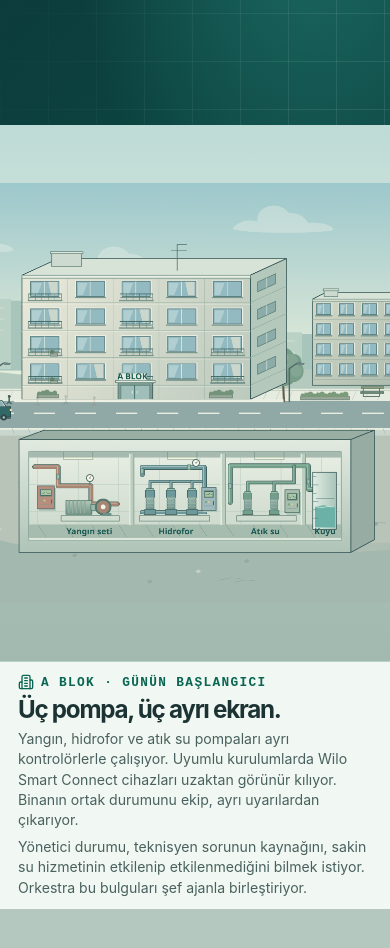
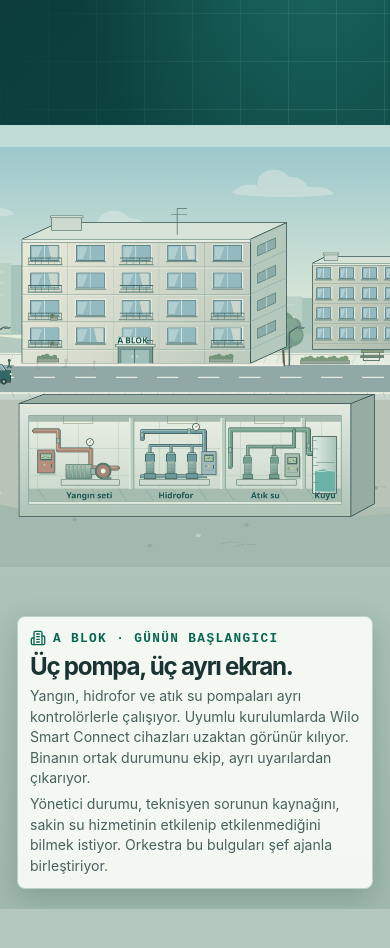
Before and after one commit to ysude/orkestra, a React (Vite) app: page / in a window 390 px wide. Shown: the part 720-1668 px from the top of the page. Built offline with nearby package versions, Linux system fonts and the light colour scheme.

Commit message:
Restore floating story cards with wider framing

```diff
--- a/src/Film.tsx
+++ b/src/Film.tsx
@@ -10,7 +10,7 @@ type Event = typeof scenarios[number]
 const icons = { fire: Flame, pressure: Gauge, drainage: Waves }
 const clamp = (value: number) => Math.max(0, Math.min(1, value))
 const ease = (value: number) => value * value * (3 - 2 * value)
-const overview: CameraPoint = [880, 447, 1.03, [523, 117, 1281, 768]]
+const overview: CameraPoint = [880, 447, 1, [523, 117, 1281, 768]]
 
 function interpolateCamera(from: CameraPoint, to: CameraPoint, weight: number): CameraPoint {
   const mix = (start: number, end: number) => start + (end - start) * weight
@@ -23,12 +23,18 @@ function interpolateCamera(from: CameraPoint, to: CameraPoint, weight: number):
   ]
 }
 
-function frameAxis(center: number, start: number, end: number, viewport: number, canvas: number, scale: number, inset: number) {
-  if (canvas * scale <= viewport) return (viewport - canvas * scale) / 2
-
-  const min = Math.max(viewport - canvas * scale, inset - start * scale)
-  const max = Math.min(0, viewport - inset - end * scale)
-  return Math.max(min, Math.min(max, viewport / 2 - center * scale))
+function frameAxis(center: number, subjectStart: number, subjectEnd: number,
+  safeStart: number, safeEnd: number, viewport: number, canvas: number, scale: number, inset: number) {
+  const subjectMin = safeStart + inset - subjectStart * scale
+  const subjectMax = safeEnd - inset - subjectEnd * scale
+  const remaining = viewport - canvas * scale
+  const worldMin = Math.min(0, remaining)
+  const worldMax = Math.max(0, remaining)
+  const min = Math.max(worldMin, subjectMin)
+  const max = Math.min(worldMax, subjectMax)
+  const desired = (safeStart + safeEnd) / 2 - center * scale
+  if (min <= max) return Math.max(min, Math.min(max, desired))
+  return Math.max(subjectMin, Math.min(subjectMax, desired))
 }
 
 function Opening() {
@@ -103,7 +109,7 @@ function Decision({ event }: { event: Event }) {
 }
 
 function IncidentNote({ event }: { event: Event }) {
-  return <div className={'motion-copy layout-' + event.placement}>
+  return <div className="motion-copy">
     <div>
       <p className="eyebrow">A Blok · {event.time} · {event.label}</p>
       <h2>{event.title}</h2>
@@ -139,15 +145,19 @@ function Incident() {
     const notes = scenarios.map((event) => document.getElementById(event.id))
     const decisions = scenarios.map((event) => document.getElementById(event.decisionId))
     const reduced = window.matchMedia('(prefers-reduced-motion: reduce)')
+    const stacked = window.matchMedia('(max-width: 767px)')
     let frame = 0
     let visible = false
     let lastDraw = -Infinity
+    let needsDraw = true
     let activeCaption = -1
     let captionsCovered = false
+    let rendered: [number, number, number] | null = null
 
     function draw(time: number) {
+      frame = 0
       if (!graphic || !context || !view || !drawing || !captionRail) return
-      if (time - lastDraw >= 27 || reduced.matches) {
+      if (needsDraw || time - lastDraw >= 27 || time < lastDraw || reduced.matches) {
         const header = document.querySelector('header')?.offsetHeight ?? 0
         const viewport = window.innerHeight - header
         const distance = (node: HTMLElement | null) => (node?.getBoundingClientRect().top ?? 0) - header
@@ -164,26 +174,6 @@ function Incident() {
         })
         const focus = Math.max(...decisionFocus)
         const [rain, clear, dusk] = progress
-        let camera = overview
-        scenarios.forEach(({ camera: [from, to] }, index) => {
-          const beat = progress[index]
-          const entry = ease(clamp(beat / .32))
-          const pan = ease(clamp((beat - .20) / .73))
-          camera = interpolateCamera(camera, interpolateCamera(from, to, pan), entry)
-        })
-        const [x, y, zoom, [left, top, right, bottom]] = camera
-        const width = view.clientWidth
-        const height = view.clientHeight
-        const inset = Math.min(14, width * .025, height * .04)
-        const scale = Math.min(
-          Math.max(width / sceneWidth, height / sceneHeight) * zoom,
-          (width - 2 * inset) / (right - left),
-          (height - 2 * inset) / (bottom - top),
-        )
-        const translateX = frameAxis(x, left, right, width, sceneWidth, scale, inset)
-        const translateY = frameAxis(y, top, bottom, height, sceneHeight, scale, inset)
-        drawing.style.transform = reduced.matches ? '' : 'translate3d(' + translateX + 'px,' + translateY + 'px,0) scale(' + scale + ')'
-
         const nextCaption = notes.findLastIndex((node) => distance(node) <= viewport * .38) + 1
         if (nextCaption !== activeCaption) {
           activeCaption = nextCaption
@@ -197,18 +187,59 @@ function Incident() {
           captionRail.setAttribute('aria-hidden', String(captionsCovered))
         }
 
+        let camera = overview
+        scenarios.forEach(({ camera: [from, to] }, index) => {
+          const beat = progress[index]
+          const entry = ease(clamp(beat / .32))
+          const pan = ease(clamp((beat - .20) / .73))
+          camera = interpolateCamera(camera, interpolateCamera(from, to, pan), entry)
+        })
+        const [x, y, zoom, [left, top, right, bottom]] = camera
+        if (reduced.matches) {
+          drawing.style.transform = ''
+          rendered = null
+        } else {
+          const bounds = view.getBoundingClientRect()
+          const width = bounds.width
+          const height = bounds.height
+          const card = captionRail.children[activeCaption].getBoundingClientRect()
+          const leftCard = activeCaption === 0 || scenarios[activeCaption - 1].placement === 'left'
+          const safeLeft = !stacked.matches && leftCard ? card.right - bounds.left + 12 : 0
+          const safeRight = !stacked.matches && !leftCard ? card.left - bounds.left - 12 : width
+          const safeBottom = stacked.matches ? Math.max(1, card.top - bounds.top - 10) : height
+          const safeWidth = Math.max(1, safeRight - safeLeft)
+          const inset = Math.min(14, safeWidth * .025, safeBottom * .04)
+          const scale = Math.min(
+            Math.max(safeWidth / sceneWidth, safeBottom / sceneHeight) * zoom,
+            (safeWidth - 2 * inset) / (right - left),
+            (safeBottom - 2 * inset) / (bottom - top),
+          )
+          const translateX = frameAxis(x, left, right, safeLeft, safeRight, width, sceneWidth, scale, inset)
+          const translateY = frameAxis(y, top, bottom, 0, safeBottom, height, sceneHeight, scale, inset)
+          const blend = 1 - Math.exp(-Math.max(0, time - lastDraw) / 65)
+          rendered = rendered
+            ? [
+              rendered[0] + (translateX - rendered[0]) * blend,
+              rendered[1] + (translateY - rendered[1]) * blend,
+              rendered[2] + (scale - rendered[2]) * blend,
+            ]
+            : [translateX, translateY, scale]
+          drawing.style.transform = 'translate3d(' + rendered[0] + 'px,' + rendered[1] + 'px,0) scale(' + rendered[2] + ')'
+        }
+
         drawNeighborhood(context, reduced.matches
           ? { rain: 0, clear: 0, dusk: 0, time: 0, moving: false }
           : { rain, clear, dusk, time: time / 1000, moving: true })
         graphic.style.setProperty('--focus', String(focus))
+        needsDraw = false
         lastDraw = time
       }
       if (visible && !reduced.matches) frame = requestAnimationFrame(draw)
     }
 
     function refresh() {
-      cancelAnimationFrame(frame)
-      if (visible) frame = requestAnimationFrame(draw)
+      needsDraw = true
+      if (!frame) frame = requestAnimationFrame(draw)
     }
 
     const observer = new IntersectionObserver(([entry]) => {
@@ -237,8 +268,8 @@ function Incident() {
         <div className="incident-plate" ref={plate}><canvas ref={canvas} width={sceneWidth} height={sceneHeight} aria-hidden="true" /></div>
       </div>
       <div className="scene-captions" ref={captions}>
-        <div className="scene-caption is-current"><Context /></div>
-        {scenarios.map((event) => <div className="scene-caption" key={event.id} aria-hidden="true"><IncidentNote event={event} /></div>)}
+        <div className="scene-caption caption-overview is-current"><Context /></div>
+        {scenarios.map((event) => <div className={'scene-caption caption-' + event.placement} key={event.id} aria-hidden="true"><IncidentNote event={event} /></div>)}
       </div>
     </div>
     <div className="incident-story">
--- a/src/film.css
+++ b/src/film.css
@@ -85,15 +85,14 @@
   align-self: start;
   top: 68px;
   height: calc(100svh - 68px);
-  display: grid;
-  grid-template-rows: minmax(0, 1fr) auto;
   overflow: clip;
   pointer-events: none;
   background: #e7f0eb;
 }
 .incident-viewfinder {
+  position: absolute;
+  inset: 0;
   overflow: clip;
-  position: relative;
   background: linear-gradient(#bedbd6, #e0ebdf 53%, #adc4b9 54%, #a1b9ae);
 }
 .incident-viewfinder::after {
@@ -117,27 +116,32 @@
 .context-note { min-height: calc(100svh - 68px); }
 .static-caption { display: none; }
 .scene-captions {
-  display: grid;
-  grid-template-columns: minmax(0, 1fr);
-  align-items: center;
-  padding: clamp(13px, 2.4svh, 28px) clamp(18px, 4vw, 52px);
-  background: #f1f7f2;
-  border-top: 1px solid #b7d1c6;
+  position: absolute;
+  inset: 0;
   opacity: calc(1 - var(--focus));
 }
-.scene-caption { grid-area: 1 / 1; width: 100%; max-width: 1240px; min-width: 0; margin-inline: auto; visibility: hidden; opacity: 0; }
-.scene-caption.is-current { opacity: 1; visibility: visible; }
+.scene-caption {
+  position: absolute;
+  width: min(34%, 355px);
+  padding: clamp(12px, 1.55vw, 23px);
+  border: 1px solid #bcd2c8;
+  border-radius: 8px;
+  background: #f6faf5f5;
+  box-shadow: 0 9px 28px #163f3638;
+  visibility: hidden;
+  opacity: 0;
+}
+.scene-caption.is-current { opacity: 1; visibility: visible; transition: opacity .2s ease .16s; }
+.caption-overview, .caption-left { left: clamp(22px, 5vw, 74px); top: 50%; transform: translateY(-50%); }
+.caption-right { right: clamp(22px, 5vw, 74px); top: 25%; }
+.caption-bottom { right: clamp(22px, 5vw, 74px); bottom: clamp(28px, 9svh, 82px); }
 .motion-copy {
   display: grid;
-  grid-template-columns: minmax(0, .76fr) minmax(0, 1.24fr);
-  align-items: center;
-  gap: clamp(15px, 3vw, 46px);
+  gap: 11px;
 }
-.motion-copy.layout-right { grid-template-columns: minmax(0, 1.24fr) minmax(0, .76fr); }
-.motion-copy.layout-right > :first-child { order: 2; }
 .scene-explanation { display: grid; gap: 6px; }
 .motion-copy .eyebrow { color: var(--green); gap: 7px; }
-.motion-copy h2 { margin-top: 6px; font-size: clamp(1.75rem, 2.85vw, 2.65rem); line-height: .99; letter-spacing: -.052em; }
+.motion-copy h2 { margin-top: 6px; font-size: clamp(1.5rem, 2.4vw, 2.2rem); line-height: 1.05; letter-spacing: -.052em; }
 .motion-story { line-height: 1.45; color: var(--muted); }
 .motion-reading { display: flex; flex-wrap: wrap; align-items: baseline; gap: 4px 10px; width: fit-content; margin-top: 3px; padding: 6px 9px; border-left: 3px solid #388d7d; background: #e5f0e9; }
 .motion-reading > span, .motion-reading small { color: var(--muted); font-size: .83rem; }
@@ -214,9 +218,16 @@
   .incident-stage { top: 60px; height: calc(100svh - 60px); }
   .incident-note { min-height: 152svh; scroll-margin-top: 60px; }
   .context-note { min-height: calc(100svh - 60px); }
-  .scene-captions { padding-block: 11px; }
-  .motion-copy, .motion-copy.layout-right { grid-template-columns: 1fr; gap: 7px; }
-  .motion-copy.layout-right > :first-child { order: initial; }
+  .scene-caption {
+    top: auto;
+    right: auto;
+    bottom: max(20px, env(safe-area-inset-bottom));
+    left: 50%;
+    width: min(calc(100% - 34px), 470px);
+    transform: translateX(-50%);
+    padding: 12px;
+  }
+  .motion-copy { gap: 7px; }
   .motion-copy h2 { font-size: clamp(1.4rem, 6.2vw, 2.15rem); }
   .motion-story { font-size: .88rem; }
   .motion-reading { margin-top: 0; gap: 2px 8px; }
@@ -232,7 +243,8 @@
   .network-lines span { height: 13px; }
 }
 @media (min-width: 768px) and (max-height: 570px) {
-  .scene-captions { padding-block: 9px; }
+  .scene-caption { padding: 10px 13px; }
+  .caption-right, .caption-bottom { top: 50%; bottom: auto; transform: translateY(-50%); }
   .motion-copy h2 { font-size: clamp(1.4rem, 2.4vw, 1.95rem); }
   .motion-story { font-size: .92rem; }
   .motion-reading { gap: 3px 8px; }
@@ -240,7 +252,7 @@
 @media (prefers-reduced-motion: reduce) {
   .incident { display: block; background: #eaf3ee; }
   .incident-stage { position: relative; display: block; top: auto; height: auto; aspect-ratio: 1440 / 860; }
-  .incident-viewfinder { height: 100%; }
+  .incident-viewfinder { position: relative; height: 100%; }
   .incident-viewfinder::after, .scene-captions { display: none; }
   .incident-plate { inset: 0; width: 100%; transform: none; }
   .incident-note { min-height: auto; padding-block: 26px; }
```
Also changed, not shown: src/story.ts (+6 -6 lines).
